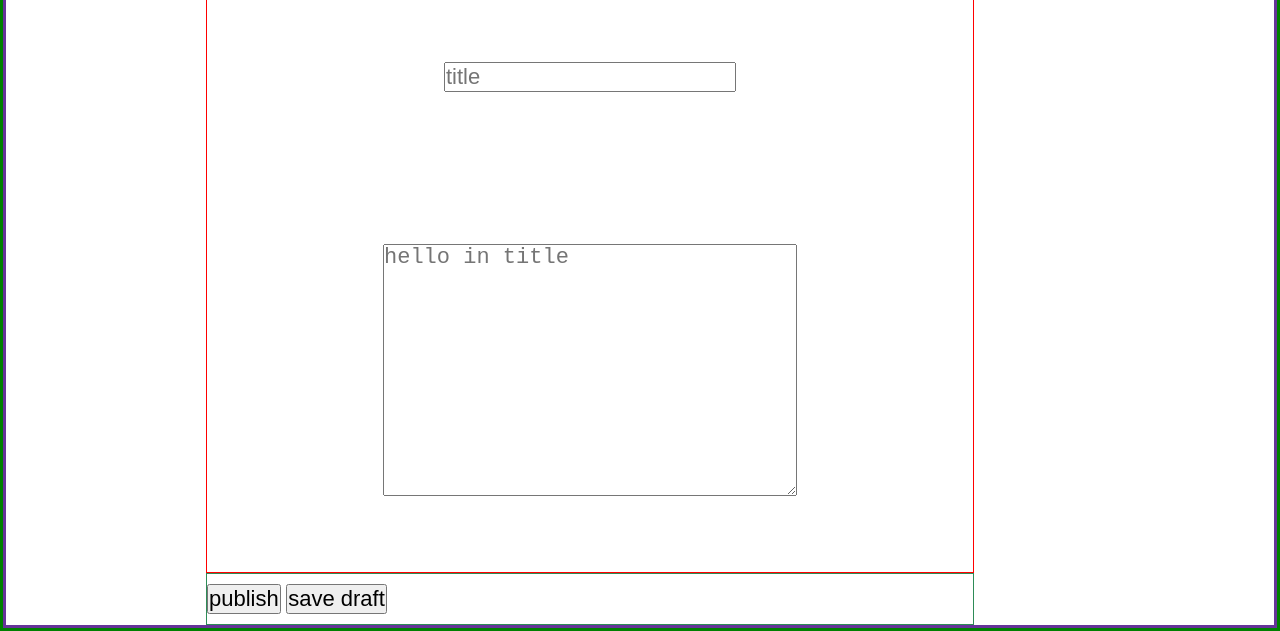
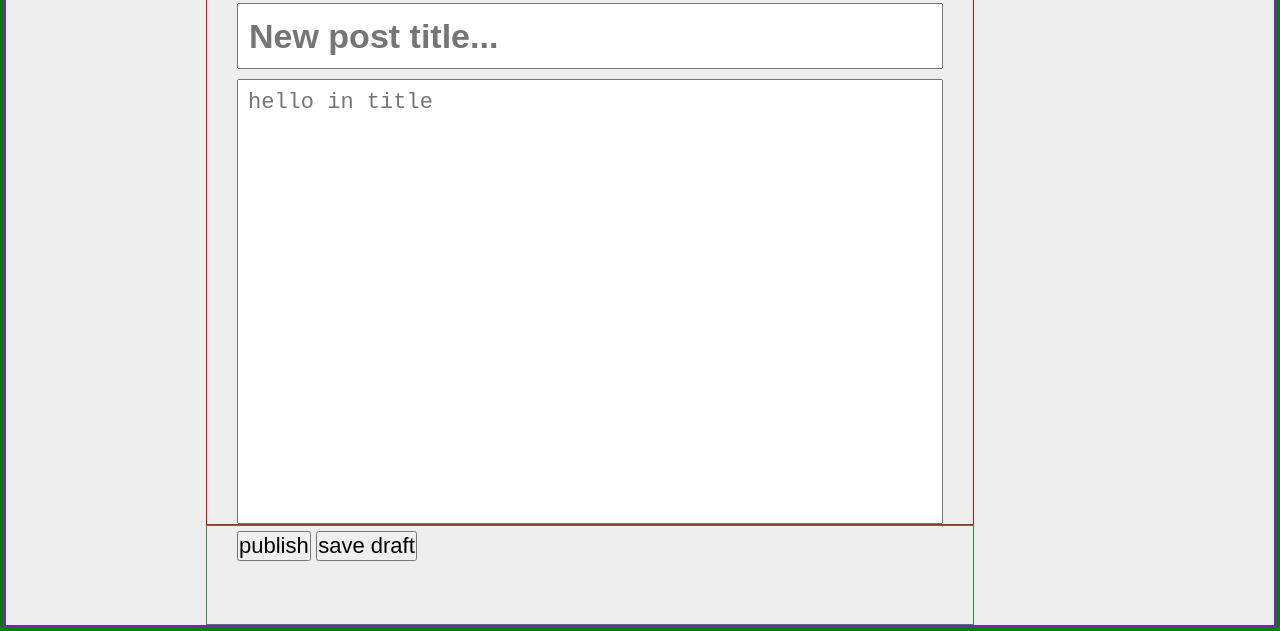
Before and after one commit to atulnitrr/all_js, a website: page devmodel/devmodel.html in a window 1280 px wide. Shown: the part 169-800 px from the top of the page. Drawn offline with Linux system fonts and the light colour scheme.

Commit message:
Added  model

```diff
--- a/devmodel/devmodel.css
+++ b/devmodel/devmodel.css
@@ -29,6 +29,7 @@ header button {
 /* model data */
 .model-wrapper {
   height: 100%;
+  background-color: #eee;
   /* display: none; */
   /* border: 3px solid rebeccapurple; */
 }
@@ -37,7 +38,9 @@ header button {
   height: 100%;
   border: 3px solid rebeccapurple;
   display: grid;
-  grid-template: auto 1fr auto / minmax(200px, auto) 1fr minmax(300px, auto);
+  grid-template:
+    minmax(50px, auto) 1fr minmax(100px, auto) / minmax(200px, auto)
+    1fr minmax(300px, auto);
 }
 
 .form-header {
@@ -66,14 +69,40 @@ header button {
 
 .close-model-btn {
   grid-column: 3/ -1;
+  font-size: 30px;
+  font-weight: bolder;
+}
+
+.close-model-btn:hover,
+.close-model-btn:focus {
+  cursor: pointer;
 }
 
 .form-content {
   border: 1px solid red;
   grid-row: 2/ 3;
   grid-column: 2/ 3;
-  display: grid;
-  place-items: center;
+  display: flex;
+  flex-direction: column;
+
+  padding: 5px 30px 0;
+}
+
+.form-content input {
+  flex: 1 1 0;
+  font-size: 34px;
+  font-weight: bolder;
+}
+
+.form-content textarea {
+  margin-top: 10px;
+  flex: 10 1 0;
+  resize: none;
+}
+
+.form-content > * {
+  padding: 10px;
+  width: 100%;
 }
 
 .form-wrapper section > * {
@@ -84,5 +113,6 @@ header button {
   border: 1px solid seagreen;
   grid-row: 3/ 4;
   grid-column: 2/ 3;
-  padding: 10px 0;
+
+  padding: 5px 30px 0;
 }
--- a/devmodel/devmodel.html
+++ b/devmodel/devmodel.html
@@ -26,7 +26,7 @@
               <p class="close-model-btn">&times;</p>
             </header>
             <section class="form-content">
-              <input type="text" placeholder="title" />
+              <input type="text" placeholder="New post title..." />
               <textarea
                 name=""
                 id=""
```
